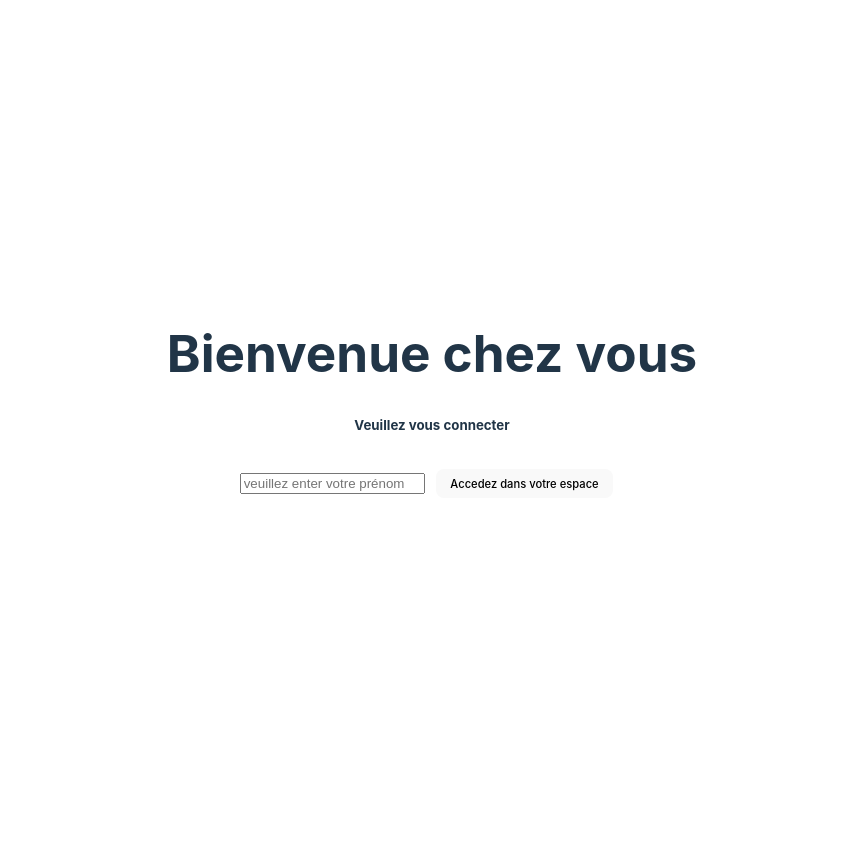
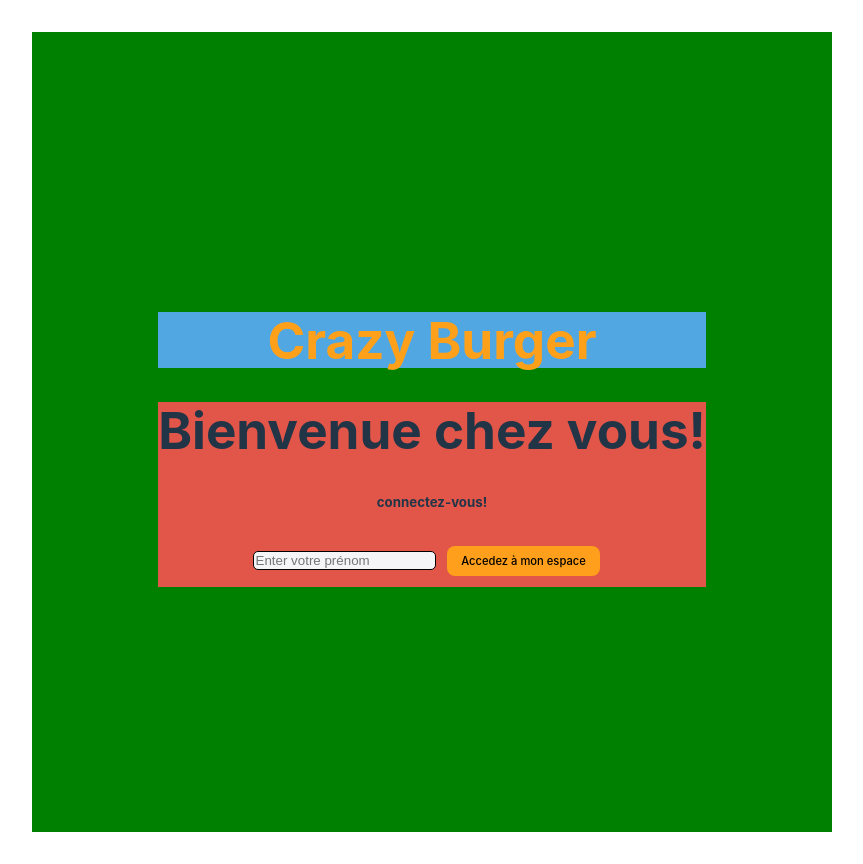
Before and after one commit to arliBukasa/vi-tranning-crazee-buger, a React (Vite) app: page / in a window 1280 px wide. Shown: the whole page, without its empty margins (208-1071 px from the left). Before the commit the page ends 800 px from the top, so only its background shows below. Built offline with nearby package versions, Linux system fonts and the light colour scheme.

Commit message:
F03> Login page add layouts

```diff
--- a/index.html
+++ b/index.html
@@ -2,12 +2,12 @@
 <html lang="en">
   <head>
     <meta charset="UTF-8" />
-    <link rel="icon" type="image/svg+xml" href="/vite.svg" />
+    <link rel="icon" type="image/png" href="/logo-orange.png" />
     <meta name="viewport" content="width=device-width, initial-scale=1.0" />
     <link rel="preconnect" href="https://fonts.googleapis.com">
     <link rel="preconnect" href="https://fonts.gstatic.com" crossorigin>
     <link href="https://fonts.googleapis.com/css2?family=Amatic+SC:wght@400;700&display=swap" rel="stylesheet">
-    <title>Vite + React</title>
+    <title>Crazy burger</title>
   </head>
   <body>
     <div id="root"></div>
--- a/src/components/pages/LoginForm.jsx
+++ b/src/components/pages/LoginForm.jsx
@@ -1,5 +1,7 @@
 import React, { useState } from 'react'
 import { useNavigate } from 'react-router-dom'
+import styled from 'styled-components'
+import { theme } from '../../theme'
 
 export default function LoginForm() {
 
@@ -32,11 +34,14 @@ export default function LoginForm() {
     //affichage
   return (
     <div>
-        <form className="d-flex" action='submit' onSubmit={handleSubmit}>
-        <h1>Bienvenue chez vous</h1>
-        <h5>Veuillez vous connecter</h5>
+        <LoginFormstyled className="d-flex" action='submit' onSubmit={handleSubmit}>
+
             <div className="col">
                 <div className="mb-3">
+                    <div>
+                    <h1>Bienvenue chez vous!</h1>
+                    <h5>connectez-vous!</h5>
+                    </div>
 
                     <input
                         type="text"
@@ -46,17 +51,32 @@ export default function LoginForm() {
                         onChange={(e) =>handleChange(e)}
                         id=""
                         className="form-control"
-                    placeholder="veuillez enter votre prénom"
+                        placeholder="Enter votre prénom"
                         aria-describedby="helpId"
                     />
                     {/* biome-ignore lint/a11y/useButtonType: <explanation> */}
                     <button  className="form-control" onClick={handleClick}>
-                Accedez dans votre espace
+                    Accedez à mon espace
                     </button>
 
                 </div>
             </div>
-      </form>
+      </LoginFormstyled>
     </div>
   )
 }
+
+
+
+const LoginFormstyled  = styled.form`
+background: ${theme.colors.red};
+button{
+    background: ${theme.colors.primary_burger};
+  }
+input{
+    border-radius:5px;
+    background:${theme.colors.background_white};
+    border: 1px solid ;
+}
+
+`;
--- a/src/components/pages/LoginPage.jsx
+++ b/src/components/pages/LoginPage.jsx
@@ -1,6 +1,9 @@
 import React from "react"
 import { useState } from "react"
 import LoginForm from "./LoginForm"
+import styled from "styled-components"
+import { theme } from "../../theme"
+import Logo from "../reusable-ui/Logo"
 
 
 export default function LoginPage() {
@@ -12,8 +15,27 @@ const [username, setUsername] = useState("")
 //comportement
 
 //affichage
-  return (<LoginForm/> )
+  return (
+  <LoginPagestyled>
+    <div className="flex-container">
+      <Logo/>
+      <LoginForm/>
+    </ div>
+  </LoginPagestyled>)
 
 
 
 }
+const LoginPagestyled=styled.body`
+background: ${theme.colors.green};
+height:100vh;
+width:100vh;
+display: flex;
+  justify-content:center;
+  align-items:center;
+  flex-direction: column;
+
+.flex-container {
+
+}
+`
--- /dev/null
+++ b/src/components/reusable-ui/Logo.jsx
@@ -0,0 +1,16 @@
+import React from 'react'
+import styled from 'styled-components';
+import { theme } from '../../theme';
+function Logo() {
+  return (
+    <Logostyled>
+        <h1>Crazy Burger</h1>
+
+    </Logostyled>
+  )
+}
+const Logostyled = styled.div`
+  background: ${theme.colors.blue};
+  color:${theme.colors.primary}
+`;
+export default Logo
--- a/src/index.css
+++ b/src/index.css
@@ -28,6 +28,7 @@ body {
   place-items: center;
   min-width: 320px;
   min-height: 100vh;
+
 }
 
 h1 {
--- /dev/null
+++ b/src/theme/index.js
@@ -0,0 +1,68 @@
+const colors = {
+  dark: "#17161a",
+  incognito: "#333",
+  white: "#fff",
+  background_white: "#f5f5f7",
+  background_dark: "#292729",
+  primary: "#ffa01b",
+  primary_burger: "#ff9f1b",
+  green: "green",
+  success: "#60bd4f",
+  red: "#e25549",
+  redSecondary: "#c4151c",
+  blue: "#51a7e1",
+  greyLight: "#e4e5e9",
+  greyMedium: "#a7a8ad",
+  greySemiDark: "#93a2b1",
+  greyDark: "#6f737e",
+  greyBlue: "#747b91",
+}
+
+const spacing = {
+  xxs: "4px",
+  xs: "8px",
+  sm: "12px",
+  md: "20px",
+  lg: "32px",
+  xl: "52px",
+  xxl: "84px",
+}
+
+const fonts = {
+  XXXS: "8px",
+  XXS: "10px",
+  XS: "12px",
+  P0: "15px",
+  P1: "18px",
+  P2: "20px",
+  P3: "24px",
+  P4: "36px",
+  P5: "48px",
+  P6: "60px",
+}
+const gridUnit = 8
+const borderRadius = {
+  subtle: 1,
+  round: "5px",
+  extraRound: "15px",
+  circle: "50%",
+}
+const shadows = {}
+const weights = {
+  light: 300,
+  regular: 400,
+  medium: 500,
+  semiBold: 600,
+  bold: 700,
+  heavy: 800,
+}
+
+export const theme = {
+  colors,
+  fonts,
+  gridUnit,
+  borderRadius,
+  shadows,
+  weights,
+  spacing,
+}
```
Also changed, not shown: src/assets/logo-orange.png (added), 1 other file (tests, documents, lock files or other folders). Lines whose indentation alone changed are shown as unchanged.
